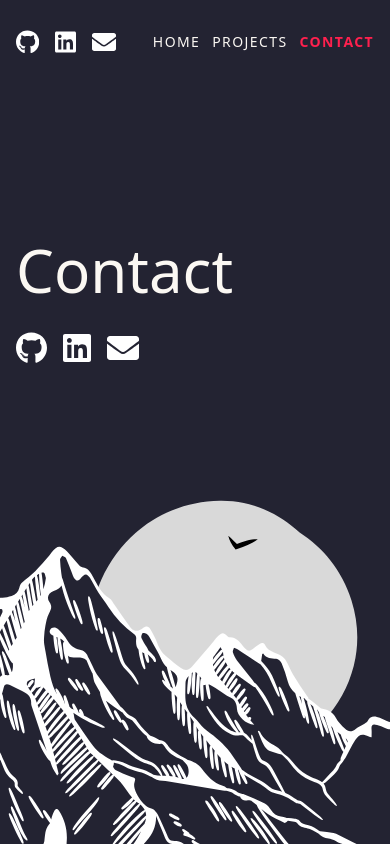
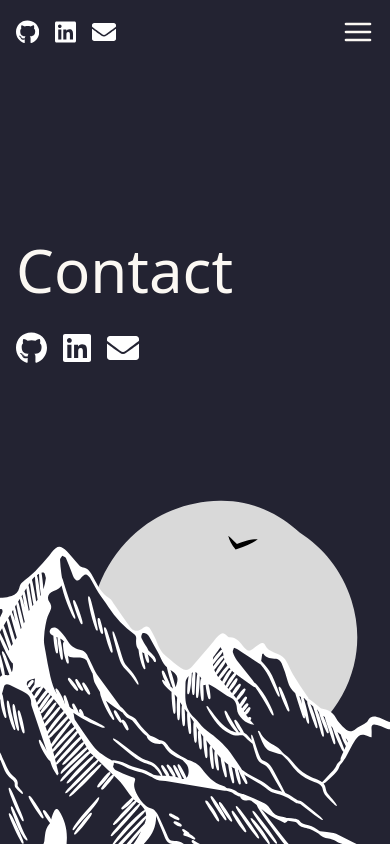
Before and after one commit to Nico2d/nico-watzig-portfolio, a Next.js app: page /contact in a window 390 px wide. Built offline with nearby package versions, Linux system fonts and the light colour scheme.

Commit message:
feat: add mobile nav

```diff
--- a/src/components/header.tsx
+++ /dev/null
@@ -1,49 +0,0 @@
-import Link from 'next/link'
-import ExtLink from './ext-link'
-import { useRouter } from 'next/router'
-import { ContactIcons } from './ui/ContactIcons'
-
-const navItems: { label: string; page: string; link?: string }[] = [
-	{ label: 'Home', page: '/' },
-	{ label: 'Projects', page: '/projects' },
-	{ label: 'Contact', page: '/contact' },
-]
-
-export const Header = () => {
-	const { pathname } = useRouter()
-
-	return (
-		<header className="absolute inset-x-0 top-0 w-full container-md space-y-8 z-50">
-			<nav className="flex flex-1 flex-row justify-between items-center">
-				<ContactIcons size={24} />
-
-				<ul className="flex flex-1 flex-row uppercase justify-end py-8 gap-3 md:gap-10 tracking-widest text-sm md:text-lg">
-					{navItems.map(({ label, page, link }) => {
-						const isHome = page === navItems[0].page
-
-						const isPage = isHome
-							? pathname === '/'
-							: pathname.includes(page)
-
-						return (
-							<li key={label}>
-								{page ? (
-									<Link
-										href={page}
-										className={
-											isPage ? 'highlight' : undefined
-										}
-									>
-										{label}
-									</Link>
-								) : (
-									<ExtLink href={link}>{label}</ExtLink>
-								)}
-							</li>
-						)
-					})}
-				</ul>
-			</nav>
-		</header>
-	)
-}
--- /dev/null
+++ b/src/components/header/Header.tsx
@@ -0,0 +1,22 @@
+import { useRouter } from 'next/router'
+import { HeaderMobile } from './HeaderMobile'
+import { HeaderDesktop } from './HeaderDesktop'
+
+export type NavItemType = { label: string; page: string; link?: string }
+
+const navItems: NavItemType[] = [
+	{ label: 'Home', page: '/' },
+	{ label: 'Projects', page: '/projects' },
+	{ label: 'Contact', page: '/contact' },
+]
+
+export const Header = () => {
+	const { pathname } = useRouter()
+
+	return (
+		<header className="absolute inset-x-0 top-0 w-full container-md z-50">
+			<HeaderDesktop navItems={navItems} pathname={pathname} />
+			<HeaderMobile navItems={navItems} pathname={pathname} />
+		</header>
+	)
+}
--- /dev/null
+++ b/src/components/header/HeaderDesktop.tsx
@@ -0,0 +1,41 @@
+import Link from 'next/link'
+import ExtLink from '../ext-link'
+import { ContactIcons } from '../ui/ContactIcons'
+import { NavItemType } from './Header'
+
+interface HeaderDesktopProps {
+	navItems: NavItemType[]
+	pathname: string
+}
+
+export const HeaderDesktop = ({ navItems, pathname }: HeaderDesktopProps) => {
+	return (
+		<nav className="hidden lg:flex flex-1 flex-row justify-between items-center">
+			<ContactIcons size={24} />
+
+			<ul className="flex flex-1 flex-row uppercase justify-end py-8 gap-3 md:gap-10 tracking-widest text-sm md:text-lg">
+				{navItems.map(({ label, page, link }) => {
+					const isHome = page === navItems[0].page
+					const isPage = isHome
+						? pathname === '/'
+						: pathname.includes(page)
+
+					return (
+						<li key={label}>
+							{page ? (
+								<Link
+									href={page}
+									className={isPage ? 'highlight' : undefined}
+								>
+									{label}
+								</Link>
+							) : (
+								<ExtLink href={link}>{label}</ExtLink>
+							)}
+						</li>
+					)
+				})}
+			</ul>
+		</nav>
+	)
+}
--- /dev/null
+++ b/src/components/header/HeaderMobile.tsx
@@ -0,0 +1,76 @@
+import { useEffect, useState } from 'react'
+import { FiMenu, FiX } from 'react-icons/fi'
+import { ContactIcons } from '../ui/ContactIcons'
+import { NavItemType } from './Header'
+import Link from 'next/link'
+import ExtLink from '../ext-link'
+
+interface HeaderMobileProps {
+	navItems: NavItemType[]
+	pathname: string
+}
+export const HeaderMobile = ({ navItems, pathname }: HeaderMobileProps) => {
+	const [isMobileMenuOpen, setMobileMenuOpen] = useState(false)
+
+	const toggleMenu = () => setMobileMenuOpen((prev) => !prev)
+
+	useEffect(() => {
+		if (isMobileMenuOpen) {
+			document.body.classList.add('overflow-hidden')
+		} else {
+			document.body.classList.remove('overflow-hidden')
+		}
+
+		// Cleanup przy odmontowaniu
+		return () => document.body.classList.remove('overflow-hidden')
+	}, [isMobileMenuOpen])
+
+	return (
+		<>
+			<nav className="lg:hidden flex items-center justify-between py-4">
+				<ContactIcons size={24} />
+				<button onClick={toggleMenu} aria-label="Open Menu">
+					<FiMenu size={32} />
+				</button>
+			</nav>
+
+			{isMobileMenuOpen && (
+				<div className="fixed inset-0 bg-black bg-opacity-90 flex flex-col items-center justify-center text-white z-50">
+					<button
+						onClick={toggleMenu}
+						aria-label="Close Menu"
+						className="absolute top-4 right-4"
+					>
+						<FiX size={32} />
+					</button>
+
+					<ul className="space-y-12 text-xl uppercase text-center">
+						{navItems.map(({ label, page, link }) => {
+							const isHome = page === navItems[0].page
+							const isPage = isHome
+								? pathname === '/'
+								: pathname.includes(page)
+
+							return (
+								<li key={label} onClick={toggleMenu}>
+									{page ? (
+										<Link
+											href={page}
+											className={
+												isPage ? 'highlight' : undefined
+											}
+										>
+											{label}
+										</Link>
+									) : (
+										<ExtLink href={link}>{label}</ExtLink>
+									)}
+								</li>
+							)
+						})}
+					</ul>
+				</div>
+			)}
+		</>
+	)
+}
--- a/src/components/sections/landing/LandingSection.tsx
+++ b/src/components/sections/landing/LandingSection.tsx
@@ -1,4 +1,4 @@
-import { Header } from '@/components/header'
+import { Header } from '@/components/header/Header'
 import { ParallaxFace } from '@/components/sections/landing/ParallaxFace'
 import { WelcomeSection } from '@/components/sections/landing/WelcomeSection'
 import { WelcomeText } from '@/components/sections/landing/WelcomeText'
@@ -15,7 +15,7 @@ export default function LandingSection({
 
 	return (
 		<>
-			{isLandingUnlock && !isMobileResolution ? <Header /> : null}
+			{isLandingUnlock || isMobileResolution ? <Header /> : null}
 
 			<div className="absolute top-0 left-0 right-0 bottom-0 overflow-hidden lg:flex lg:flex-row bg-landingLockRightBackground">
 				{!isMobileResolution ? (
--- a/src/pages/contact.tsx
+++ b/src/pages/contact.tsx
@@ -1,4 +1,4 @@
-import { Header } from '@/components/header'
+import { Header } from '@/components/header/Header'
 import Landscape from '@/components/svgs/landscape'
 import { ContactIcons } from '@/components/ui/ContactIcons'
 import Head from 'next/head'
--- a/src/pages/projects/[slug].tsx
+++ b/src/pages/projects/[slug].tsx
@@ -1,6 +1,6 @@
 import { useEffect } from 'react'
 import { useRouter } from 'next/router'
-import { Header } from '@/components/header'
+import { Header } from '@/components/header/Header'
 import { useNotionRender } from '@/hooks/useNotionRender'
 import { getBlogLink } from '@/lib/blog-helpers'
 import getBlogIndex from '@/lib/notion/getBlogIndex'
--- a/src/pages/projects/index.tsx
+++ b/src/pages/projects/index.tsx
@@ -1,5 +1,5 @@
 import { useState } from 'react'
-import { Header } from '@/components/header'
+import { Header } from '@/components/header/Header'
 import { ProjectsGrid } from '@/components/ui/ProjectsGrid'
 import { Filter } from '@/components/ui/Filter'
 import { getProjects } from '@/lib/notion/getProjects'
```
